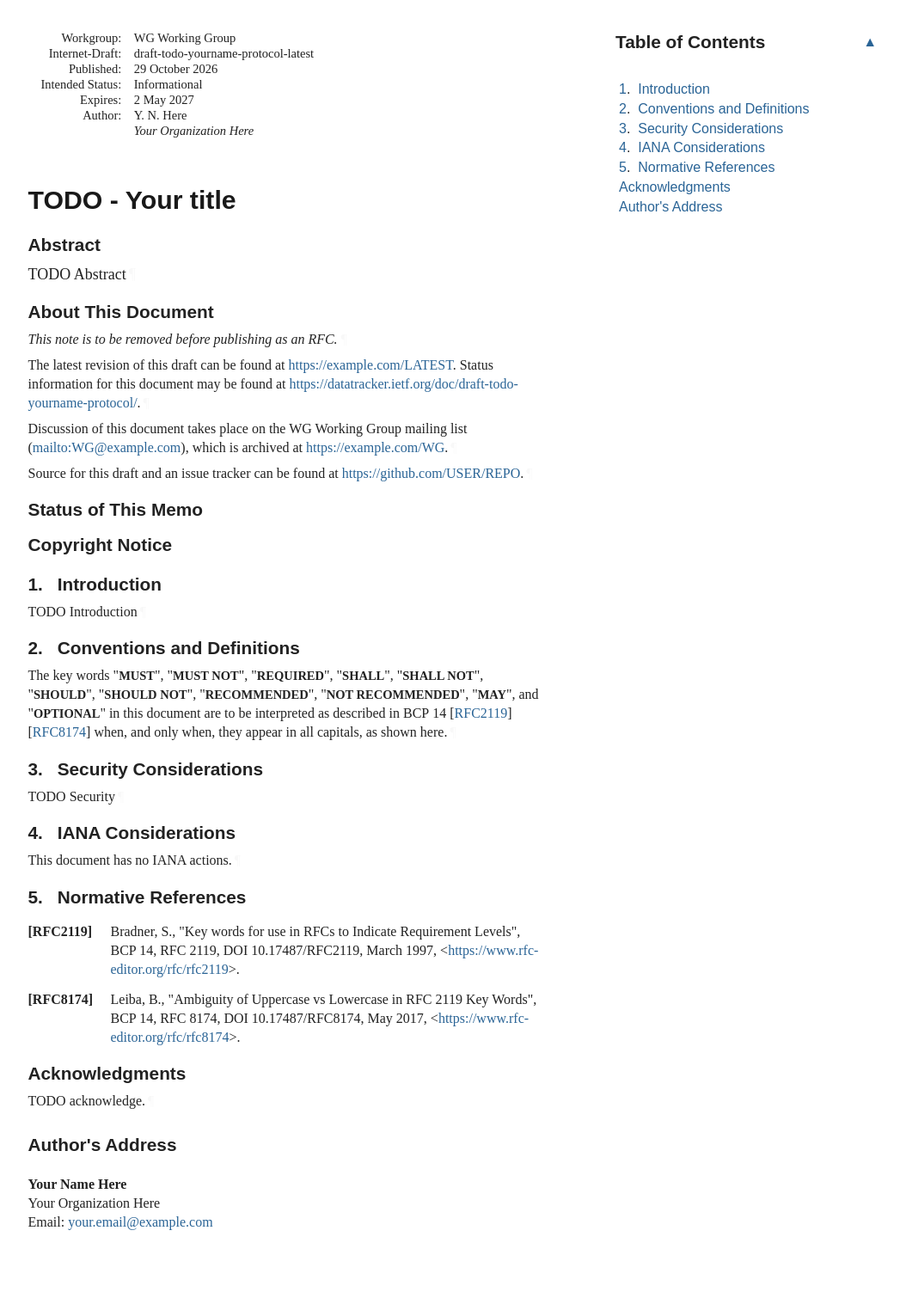
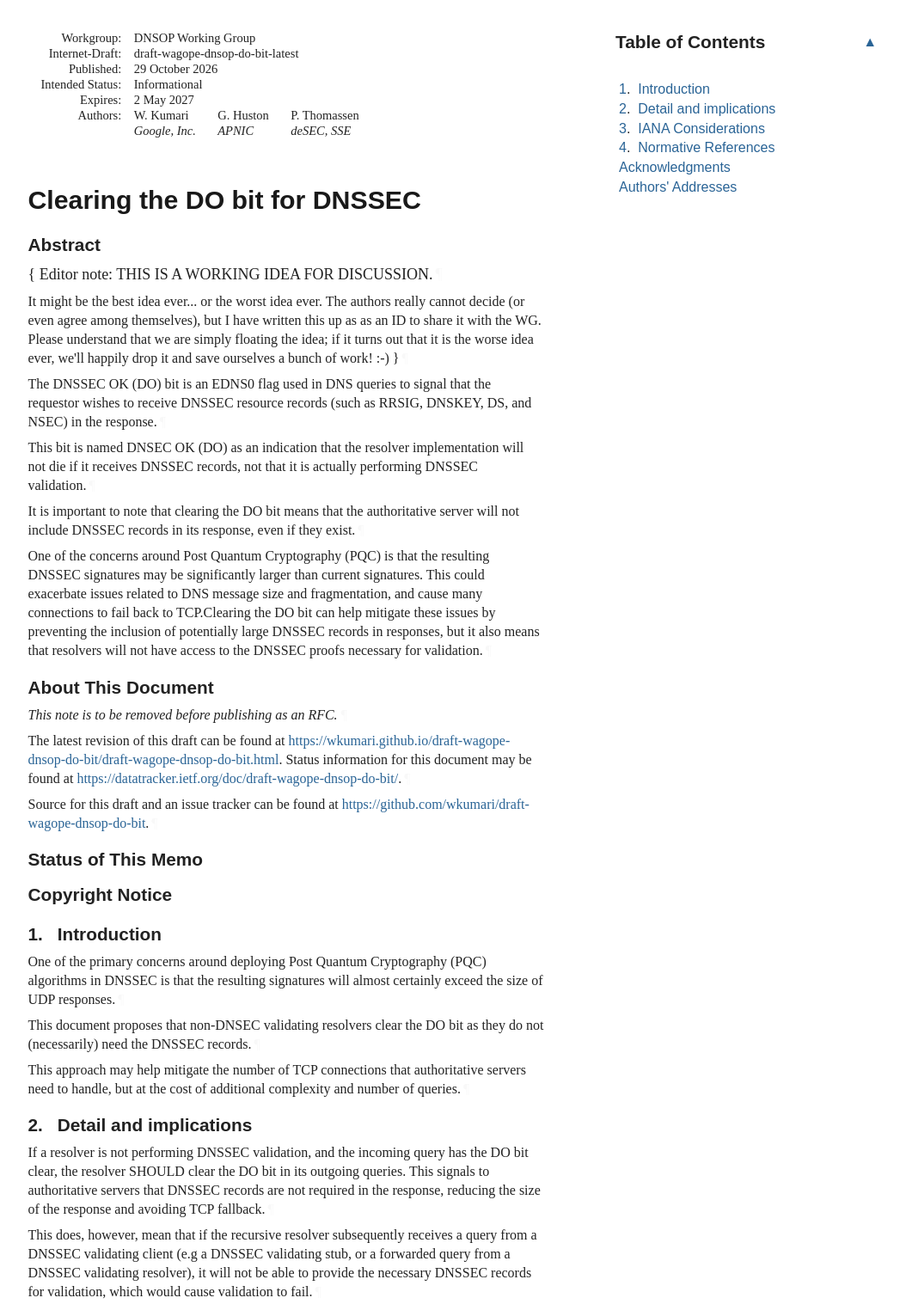
Before and after one commit to kumari-net-org/draft-wagope-dnsop-do-bit, a plain HTML site: page draft-wagope-dnsop-do-bit.html in a window 1280 px wide. Shown: the part 40-1557 px from the top of the page at 86% size, without its empty margins (92-1139 px from the left). Drawn offline with Linux system fonts and the light colour scheme; a web font is replaced by a local one.

Commit message:
Script updating gh-pages from d0644b5. [ci skip]

```diff
--- a/draft-todo-yourname-protocol.html
+++ b/draft-wagope-dnsop-do-bit.html
@@ -4,16 +4,37 @@
 <meta charset="utf-8">
 <meta content="Common,Latin" name="scripts">
 <meta content="initial-scale=1.0" name="viewport">
-<title>TODO - Your title</title>
-<meta content="Your Name Here" name="author">
+<title>Clearing the DO bit for DNSSEC</title>
+<meta content="Warren Kumari" name="author">
+<meta content="Geoff Huston" name="author">
+<meta content="Peter Thomassen" name="author">
 <meta content="
-       TODO Abstract
+       { Editor note: THIS IS A WORKING IDEA FOR DISCUSSION.
+       It might be the best idea ever... or the worst idea ever. The authors really
+cannot decide (or even agree among themselves), but I have written this up as
+as an ID to share it with the WG. Please understand that we are simply floating
+the idea; if it turns out that it is the worse idea ever, we'll happily drop it and save ourselves a bunch of work! :-) }
+       The DNSSEC OK (DO) bit is an EDNS0 flag used in DNS queries to signal that the
+requestor wishes to receive DNSSEC resource records (such as RRSIG, DNSKEY, DS,
+and NSEC) in the response.
+       This bit is named DNSEC OK (DO) as an indication that the resolver
+implementation will not die if it receives DNSSEC records, not that it is
+actually performing DNSSEC validation.
+       It is important to note that clearing the DO bit means that the authoritative
+server will not include DNSSEC records in its response, even if they exist.
+       One of the concerns around Post Quantum Cryptography (PQC) is that the
+resulting DNSSEC signatures may be significantly larger than current
+signatures. This could exacerbate issues related to DNS message size and
+fragmentation, and cause many connections to fail back to TCP.Clearing the DO
+bit can help mitigate these issues by preventing the inclusion of potentially
+large DNSSEC records in responses, but it also means that resolvers will not
+have access to the DNSSEC proofs necessary for validation.
     " name="description">
 <meta content="xml2rfc 3.34.1" name="generator">
-<meta content="next generation" name="keyword">
-<meta content="unicorn" name="keyword">
-<meta content="AI-native" name="keyword">
-<meta content="draft-todo-yourname-protocol-latest" name="ietf.draft">
+<meta content="DNSSEC" name="keyword">
+<meta content="PQC" name="keyword">
+<meta content="large signatures" name="keyword">
+<meta content="draft-wagope-dnsop-do-bit-latest" name="ietf.draft">
 <!-- Generator version information:
   xml2rfc 3.34.1
     Python 3.14.8
@@ -29,7 +50,7 @@
     requests 2.33.1
     wcwidth 0.9.2
 -->
-<link href="draft-todo-yourname-protocol.xml" rel="alternate" type="application/rfc+xml">
+<link href="draft-wagope-dnsop-do-bit.xml" rel="alternate" type="application/rfc+xml">
 <link href="#copyright" rel="license">
 <style type="text/css">@font-face {
   font-family: 'Lora';
@@ -1042,11 +1063,11 @@ svg {
 <table class="ears">
 <thead><tr>
 <td class="left">Internet-Draft</td>
-<td class="center">TODO - Abbreviation</td>
+<td class="center">No DO for you</td>
 <td class="right">October 2026</td>
 </tr></thead>
 <tfoot><tr>
-<td class="left">Here</td>
+<td class="left">Kumari, et al.</td>
 <td class="center">Expires 2 May 2027</td>
 <td class="right">[Page]</td>
 </tr></tfoot>
@@ -1055,9 +1076,9 @@ svg {
 <div id="internal-metadata" class="document-information">
 <dl id="identifiers">
 <dt class="label-workgroup">Workgroup:</dt>
-<dd class="workgroup">WG Working Group</dd>
+<dd class="workgroup">DNSOP Working Group</dd>
 <dt class="label-internet-draft">Internet-Draft:</dt>
-<dd class="internet-draft">draft-todo-yourname-protocol-latest</dd>
+<dd class="internet-draft">draft-wagope-dnsop-do-bit-latest</dd>
 <dt class="label-published">Published:</dt>
 <dd class="published">
 <time datetime="2026-10-29" class="published">29 October 2026</time>
@@ -1066,19 +1087,46 @@ svg {
 <dd class="intended-status">Informational</dd>
 <dt class="label-expires">Expires:</dt>
 <dd class="expires"><time datetime="2027-05-02">2 May 2027</time></dd>
-<dt class="label-authors">Author:</dt>
+<dt class="label-authors">Authors:</dt>
 <dd class="authors">
 <div class="author">
-      <div class="author-name">Y. N. Here</div>
-<div class="org">Your Organization Here</div>
+      <div class="author-name">W. Kumari</div>
+<div class="org">Google, Inc.</div>
+</div>
+<div class="author">
+      <div class="author-name">G. Huston</div>
+<div class="org">APNIC</div>
+</div>
+<div class="author">
+      <div class="author-name">P. Thomassen</div>
+<div class="org">deSEC, SSE</div>
 </div>
 </dd>
 </dl>
 </div>
-<h1 id="title">TODO - Your title</h1>
+<h1 id="title">Clearing the DO bit for DNSSEC</h1>
 <section id="section-abstract">
       <h2 id="abstract"><a href="#abstract" class="selfRef">Abstract</a></h2>
-<p id="section-abstract-1">TODO Abstract<a href="#section-abstract-1" class="pilcrow">¶</a></p>
+<p id="section-abstract-1">{ Editor note: THIS IS A WORKING IDEA FOR DISCUSSION.<a href="#section-abstract-1" class="pilcrow">¶</a></p>
+<p id="section-abstract-2">It might be the best idea ever... or the worst idea ever. The authors really
+cannot decide (or even agree among themselves), but I have written this up as
+as an ID to share it with the WG. Please understand that we are simply floating
+the idea; if it turns out that it is the worse idea ever, we'll happily drop it and save ourselves a bunch of work! :-) }<a href="#section-abstract-2" class="pilcrow">¶</a></p>
+<p id="section-abstract-3">The DNSSEC OK (DO) bit is an EDNS0 flag used in DNS queries to signal that the
+requestor wishes to receive DNSSEC resource records (such as RRSIG, DNSKEY, DS,
+and NSEC) in the response.<a href="#section-abstract-3" class="pilcrow">¶</a></p>
+<p id="section-abstract-4">This bit is named DNSEC OK (DO) as an indication that the resolver
+implementation will not die if it receives DNSSEC records, not that it is
+actually performing DNSSEC validation.<a href="#section-abstract-4" class="pilcrow">¶</a></p>
+<p id="section-abstract-5">It is important to note that clearing the DO bit means that the authoritative
+server will not include DNSSEC records in its response, even if they exist.<a href="#section-abstract-5" class="pilcrow">¶</a></p>
+<p id="section-abstract-6">One of the concerns around Post Quantum Cryptography (PQC) is that the
+resulting DNSSEC signatures may be significantly larger than current
+signatures. This could exacerbate issues related to DNS message size and
+fragmentation, and cause many connections to fail back to TCP.Clearing the DO
+bit can help mitigate these issues by preventing the inclusion of potentially
+large DNSSEC records in responses, but it also means that resolvers will not
+have access to the DNSSEC proofs necessary for validation.<a href="#section-abstract-6" class="pilcrow">¶</a></p>
 </section>
 <section class="note rfcEditorRemove" id="section-note.1">
       <h2 id="name-about-this-document">
@@ -1086,14 +1134,10 @@ svg {
       </h2>
 <p id="section-note.1-1">This note is to be removed before publishing as an RFC.<a href="#section-note.1-1" class="pilcrow">¶</a></p>
 <p id="section-note.1-2">
-        The latest revision of this draft can be found at <span><a href="https://example.com/LATEST">https://example.com/LATEST</a></span>.
-        Status information for this document may be found at <span><a href="https://datatracker.ietf.org/doc/draft-todo-yourname-protocol/">https://datatracker.ietf.org/doc/draft-todo-yourname-protocol/</a></span>.<a href="#section-note.1-2" class="pilcrow">¶</a></p>
-<p id="section-note.1-3">
-        Discussion of this document takes place on the
-        WG Working Group mailing list (<span><a href="mailto:WG@example.com">mailto:WG@example.com</a></span>),
-        which is archived at <span><a href="https://example.com/WG">https://example.com/WG</a></span>.<a href="#section-note.1-3" class="pilcrow">¶</a></p>
-<p id="section-note.1-4">Source for this draft and an issue tracker can be found at
-        <span><a href="https://github.com/USER/REPO">https://github.com/USER/REPO</a></span>.<a href="#section-note.1-4" class="pilcrow">¶</a></p>
+        The latest revision of this draft can be found at <span><a href="https://wkumari.github.io/draft-wagope-dnsop-do-bit/draft-wagope-dnsop-do-bit.html">https://wkumari.github.io/draft-wagope-dnsop-do-bit/draft-wagope-dnsop-do-bit.html</a></span>.
+        Status information for this document may be found at <span><a href="https://datatracker.ietf.org/doc/draft-wagope-dnsop-do-bit/">https://datatracker.ietf.org/doc/draft-wagope-dnsop-do-bit/</a></span>.<a href="#section-note.1-2" class="pilcrow">¶</a></p>
+<p id="section-note.1-3">Source for this draft and an issue tracker can be found at
+        <span><a href="https://github.com/wkumari/draft-wagope-dnsop-do-bit">https://github.com/wkumari/draft-wagope-dnsop-do-bit</a></span>.<a href="#section-note.1-3" class="pilcrow">¶</a></p>
 </section>
 <div id="status-of-memo">
 <section id="section-boilerplate.1">
@@ -1147,75 +1191,77 @@ svg {
             <p id="section-toc.1-1.1.1" class="keepWithNext"><a href="#section-1" class="auto internal xref">1</a>.  <a href="#name-introduction" class="internal xref">Introduction</a></p>
 </li>
           <li class="compact toc ulBare ulEmpty" id="section-toc.1-1.2">
-            <p id="section-toc.1-1.2.1" class="keepWithNext"><a href="#section-2" class="auto internal xref">2</a>.  <a href="#name-conventions-and-definitions" class="internal xref">Conventions and Definitions</a></p>
+            <p id="section-toc.1-1.2.1" class="keepWithNext"><a href="#section-2" class="auto internal xref">2</a>.  <a href="#name-detail-and-implications" class="internal xref">Detail and implications</a></p>
 </li>
           <li class="compact toc ulBare ulEmpty" id="section-toc.1-1.3">
-            <p id="section-toc.1-1.3.1" class="keepWithNext"><a href="#section-3" class="auto internal xref">3</a>.  <a href="#name-security-considerations" class="internal xref">Security Considerations</a></p>
+            <p id="section-toc.1-1.3.1" class="keepWithNext"><a href="#section-3" class="auto internal xref">3</a>.  <a href="#name-iana-considerations" class="internal xref">IANA Considerations</a></p>
 </li>
           <li class="compact toc ulBare ulEmpty" id="section-toc.1-1.4">
-            <p id="section-toc.1-1.4.1"><a href="#section-4" class="auto internal xref">4</a>.  <a href="#name-iana-considerations" class="internal xref">IANA Considerations</a></p>
+            <p id="section-toc.1-1.4.1"><a href="#section-4" class="auto internal xref">4</a>.  <a href="#name-normative-references" class="internal xref">Normative References</a></p>
 </li>
           <li class="compact toc ulBare ulEmpty" id="section-toc.1-1.5">
-            <p id="section-toc.1-1.5.1"><a href="#section-5" class="auto internal xref">5</a>.  <a href="#name-normative-references" class="internal xref">Normative References</a></p>
+            <p id="section-toc.1-1.5.1"><a href="#appendix-A" class="auto internal xref"></a><a href="#name-acknowledgments" class="internal xref">Acknowledgments</a></p>
 </li>
           <li class="compact toc ulBare ulEmpty" id="section-toc.1-1.6">
-            <p id="section-toc.1-1.6.1"><a href="#appendix-A" class="auto internal xref"></a><a href="#name-acknowledgments" class="internal xref">Acknowledgments</a></p>
-</li>
-          <li class="compact toc ulBare ulEmpty" id="section-toc.1-1.7">
-            <p id="section-toc.1-1.7.1"><a href="#appendix-B" class="auto internal xref"></a><a href="#name-authors-address" class="internal xref">Author's Address</a></p>
+            <p id="section-toc.1-1.6.1"><a href="#appendix-B" class="auto internal xref"></a><a href="#name-authors-addresses" class="internal xref">Authors' Addresses</a></p>
 </li>
         </ul>
 </nav>
 </section>
 </div>
-<div id="intro">
+<div id="introduction">
 <section id="section-1">
       <h2 id="name-introduction">
 <a href="#section-1" class="section-number selfRef">1. </a><a href="#name-introduction" class="section-name selfRef">Introduction</a>
       </h2>
-<p id="section-1-1">TODO Introduction<a href="#section-1-1" class="pilcrow">¶</a></p>
+<p id="section-1-1">One of the primary concerns around deploying Post Quantum Cryptography (PQC)
+algorithms in DNSSEC is that the resulting signatures will almost certainly
+exceed the size of UDP responses.<a href="#section-1-1" class="pilcrow">¶</a></p>
+<p id="section-1-2">This document proposes that non-DNSEC validating resolvers clear the DO bit as
+they do not (necessarily) need the DNSSEC records.<a href="#section-1-2" class="pilcrow">¶</a></p>
+<p id="section-1-3">This approach may help mitigate the number of TCP connections that authoritative
+servers need to handle, but at the cost of additional complexity and number of
+queries.<a href="#section-1-3" class="pilcrow">¶</a></p>
 </section>
 </div>
-<div id="conventions-and-definitions">
+<div id="detail-and-implications">
 <section id="section-2">
-      <h2 id="name-conventions-and-definitions">
-<a href="#section-2" class="section-number selfRef">2. </a><a href="#name-conventions-and-definitions" class="section-name selfRef">Conventions and Definitions</a>
+      <h2 id="name-detail-and-implications">
+<a href="#section-2" class="section-number selfRef">2. </a><a href="#name-detail-and-implications" class="section-name selfRef">Detail and implications</a>
       </h2>
-<p id="section-2-1">The key words "<span class="bcp14">MUST</span>", "<span class="bcp14">MUST NOT</span>", "<span class="bcp14">REQUIRED</span>", "<span class="bcp14">SHALL</span>", "<span class="bcp14">SHALL NOT</span>", "<span class="bcp14">SHOULD</span>", "<span class="bcp14">SHOULD NOT</span>", "<span class="bcp14">RECOMMENDED</span>", "<span class="bcp14">NOT RECOMMENDED</span>",
-"<span class="bcp14">MAY</span>", and "<span class="bcp14">OPTIONAL</span>" in this document are to be interpreted as
-described in BCP 14 <span>[<a href="#RFC2119" class="cite xref">RFC2119</a>]</span> <span>[<a href="#RFC8174" class="cite xref">RFC8174</a>]</span> when, and only when, they
-appear in all capitals, as shown here.<a href="#section-2-1" class="pilcrow">¶</a></p>
+<p id="section-2-1">If a resolver is not performing DNSSEC validation, and the incoming query has
+the DO bit clear, the resolver SHOULD clear the DO bit in its outgoing queries.
+This signals to authoritative servers that DNSSEC records are not required in
+the response, reducing the size of the response and avoiding TCP fallback.<a href="#section-2-1" class="pilcrow">¶</a></p>
+<p id="section-2-2">This does, however, mean that if the recursive resolver subsequently receives a
+query from a DNSSEC validating client (e.g a DNSSEC validating stub, or a
+forwarded query from a DNSSEC validating resolver), it will not be able to
+provide the necessary DNSSEC records for validation, which would cause
+validation to fail.<a href="#section-2-2" class="pilcrow">¶</a></p>
+<p id="section-2-3">For this reason, resolvers following this behavior MUST keep track in their
+cache which responses were obtained without DNSSEC records. If a query for such
+a cached entry is received with the DO bit set, the resolver must then re-query
+the authoritative server with the DO bit set to obtain the necessary DNSSEC
+records for validation.<a href="#section-2-3" class="pilcrow">¶</a></p>
 </section>
 </div>
-<div id="security">
+<div id="iana-considerations">
 <section id="section-3">
-      <h2 id="name-security-considerations">
-<a href="#section-3" class="section-number selfRef">3. </a><a href="#name-security-considerations" class="section-name selfRef">Security Considerations</a>
+      <h2 id="name-iana-considerations">
+<a href="#section-3" class="section-number selfRef">3. </a><a href="#name-iana-considerations" class="section-name selfRef">IANA Considerations</a>
       </h2>
-<p id="section-3-1">TODO Security<a href="#section-3-1" class="pilcrow">¶</a></p>
-</section>
-</div>
-<div id="iana">
-<section id="section-4">
-      <h2 id="name-iana-considerations">
-<a href="#section-4" class="section-number selfRef">4. </a><a href="#name-iana-considerations" class="section-name selfRef">IANA Considerations</a>
-      </h2>
-<p id="section-4-1">This document has no IANA actions.<a href="#section-4-1" class="pilcrow">¶</a></p>
+<p id="section-3-1">This document has no IANA actions.<a href="#section-3-1" class="pilcrow">¶</a></p>
 </section>
 </div>
 <div id="sec-normative-references">
-<section id="section-5">
+<section id="section-4">
       <h2 id="name-normative-references">
-<a href="#section-5" class="section-number selfRef">5. </a><a href="#name-normative-references" class="section-name selfRef">Normative References</a>
+<a href="#section-4" class="section-number selfRef">4. </a><a href="#name-normative-references" class="section-name selfRef">Normative References</a>
       </h2>
 <dl class="references">
-<dt id="RFC2119">[RFC2119]</dt>
-      <dd>
-<span class="refAuthor">Bradner, S.</span>, <span class="refTitle">"Key words for use in RFCs to Indicate Requirement Levels"</span>, <span class="seriesInfo">BCP 14</span>, <span class="seriesInfo">RFC 2119</span>, <span class="seriesInfo">DOI 10.17487/RFC2119</span>, <time datetime="1997-03" class="refDate">March 1997</time>, <span>&lt;<a href="https://www.rfc-editor.org/rfc/rfc2119">https://www.rfc-editor.org/rfc/rfc2119</a>&gt;</span>. </dd>
-<dd class="break"></dd>
-<dt id="RFC8174">[RFC8174]</dt>
+<dt id="RFC4034">[RFC4034]</dt>
     <dd>
-<span class="refAuthor">Leiba, B.</span>, <span class="refTitle">"Ambiguity of Uppercase vs Lowercase in RFC 2119 Key Words"</span>, <span class="seriesInfo">BCP 14</span>, <span class="seriesInfo">RFC 8174</span>, <span class="seriesInfo">DOI 10.17487/RFC8174</span>, <time datetime="2017-05" class="refDate">May 2017</time>, <span>&lt;<a href="https://www.rfc-editor.org/rfc/rfc8174">https://www.rfc-editor.org/rfc/rfc8174</a>&gt;</span>. </dd>
+<span class="refAuthor">Arends, R.</span>, <span class="refAuthor">Austein, R.</span>, <span class="refAuthor">Larson, M.</span>, <span class="refAuthor">Massey, D.</span>, and <span class="refAuthor">S. Rose</span>, <span class="refTitle">"Resource Records for the DNS Security Extensions"</span>, <span class="seriesInfo">RFC 4034</span>, <span class="seriesInfo">DOI 10.17487/RFC4034</span>, <time datetime="2005-03" class="refDate">March 2005</time>, <span>&lt;<a href="https://www.rfc-editor.org/rfc/rfc4034">https://www.rfc-editor.org/rfc/rfc4034</a>&gt;</span>. </dd>
 <dd class="break"></dd>
 </dl>
 </section>
@@ -1225,20 +1271,43 @@ appear in all capitals, as shown here.<a href="#section-2-1" class="pilcrow">¶<
       <h2 id="name-acknowledgments">
 <a href="#name-acknowledgments" class="section-name selfRef">Acknowledgments</a>
       </h2>
-<p id="appendix-A-1">TODO acknowledge.<a href="#appendix-A-1" class="pilcrow">¶</a></p>
+<p id="appendix-A-1">The authors would like to thank the following individuals for their feedback
+and suggestions: Gautam Akiwate, Russ Housley, Barry Leiba, John Levine, Rod
+Rasmussen, Laurin Weissinger, Suzanne Woolf.<a href="#appendix-A-1" class="pilcrow">¶</a></p>
+<p id="appendix-A-2">Unfortunately, at least one of the authors has a terrible memory, and has lost
+track of all those who have contributed to this topic over the years, and will
+be more than happy to acknowledge their input if reminded of this :-)<a href="#appendix-A-2" class="pilcrow">¶</a></p>
+<p id="appendix-A-3">In addition, Warren would like to thank Infected Mushroom for once again
+providing a good soundtrack during the writing of this document.<a href="#appendix-A-3" class="pilcrow">¶</a></p>
 </section>
 </div>
 <div id="authors-addresses">
 <section id="appendix-B">
-      <h2 id="name-authors-address">
-<a href="#name-authors-address" class="section-name selfRef">Author's Address</a>
+      <h2 id="name-authors-addresses">
+<a href="#name-authors-addresses" class="section-name selfRef">Authors' Addresses</a>
       </h2>
 <address class="vcard">
-        <div dir="auto" class="left"><span class="fn nameRole">Your Name Here</span></div>
-<div dir="auto" class="left"><span class="org">Your Organization Here</span></div>
+        <div dir="auto" class="left"><span class="fn nameRole">Warren Kumari</span></div>
+<div dir="auto" class="left"><span class="org">Google, Inc.</span></div>
 <div class="email">
 <span>Email:</span>
-<a href="mailto:your.email@example.com" class="email">your.email@example.com</a>
+<a href="mailto:warren@kumari.net" class="email">warren@kumari.net</a>
+</div>
+</address>
+<address class="vcard">
+        <div dir="auto" class="left"><span class="fn nameRole">Geoff Huston</span></div>
+<div dir="auto" class="left"><span class="org">APNIC</span></div>
+<div class="email">
+<span>Email:</span>
+<a href="mailto:gih@apnic.net" class="email">gih@apnic.net</a>
+</div>
+</address>
+<address class="vcard">
+        <div dir="auto" class="left"><span class="fn nameRole">Peter Thomassen</span></div>
+<div dir="auto" class="left"><span class="org">deSEC, SSE</span></div>
+<div class="email">
+<span>Email:</span>
+<a href="mailto:peter@desec.io" class="email">peter@desec.io</a>
 </div>
 </address>
 </section>
```
Also changed, not shown: index.html (+4 -4 lines), draft-todo-yourname-protocol.txt (deleted), draft-wagope-dnsop-do-bit.txt (added).
